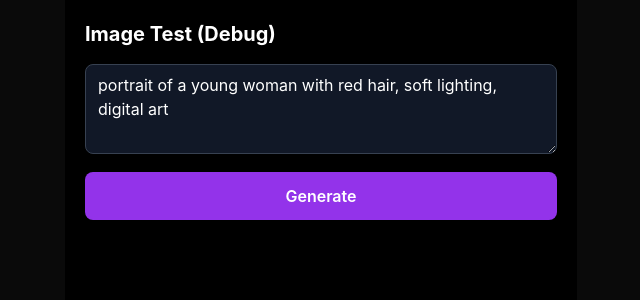
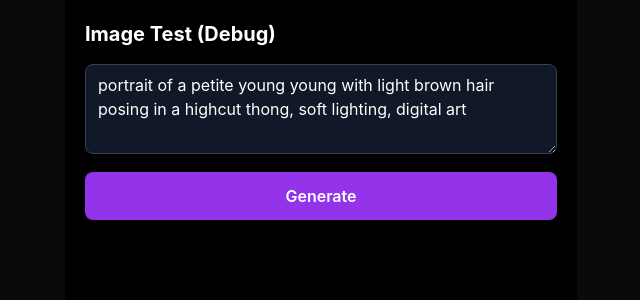
Before and after one commit to yrw2go-ui/Companion, a Next.js app: page /imagetest in a window 1280 px wide. Shown: the top 300 px of the page, without its empty margins (319-959 px from the left). Built offline with nearby package versions, Linux system fonts and the light colour scheme.

Commit message:
Update prompt description in ImageTest component

```diff
--- a/pages/imagetest.js
+++ b/pages/imagetest.js
@@ -2,7 +2,7 @@
 import { useState } from 'react'
 
 export default function ImageTest() {
-  const [prompt, setPrompt] = useState('portrait of a young woman with red hair, soft lighting, digital art')
+  const [prompt, setPrompt] = useState('portrait of a petite young young with light brown hair posing in a highcut thong, soft lighting, digital art')
   const [result, setResult] = useState('')
   const [loading, setLoading] = useState(false)
 
```
